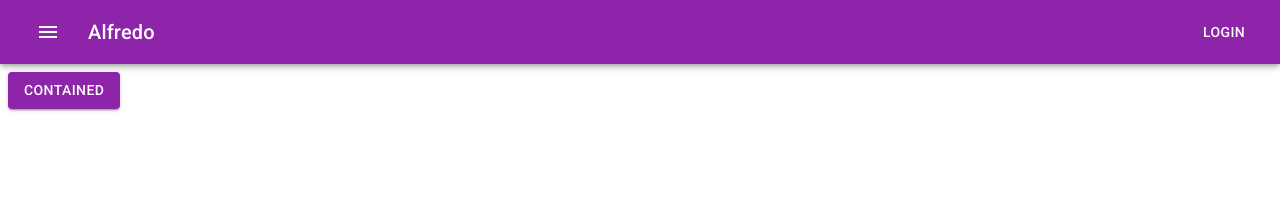
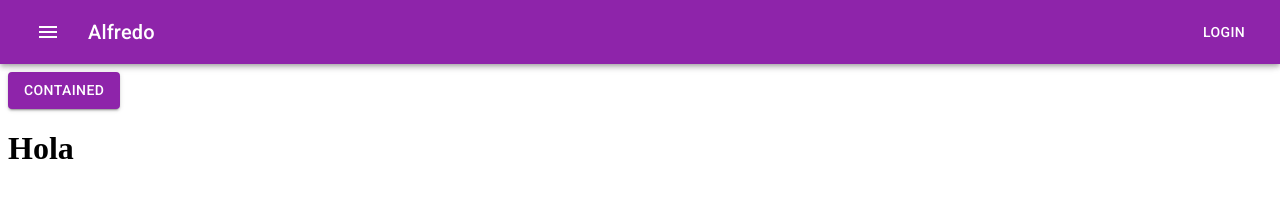
Before and after one commit to alfredomtzg/React-and-Material-UI, a React (Create React App) app: page / in a window 1280 px wide. Shown: the top 220 px of the page. Built offline with nearby package versions, Linux system fonts and the light colour scheme.

Commit message:
Agree Listas.jsx and sources

```diff
--- a/src/TemaGlobal.jsx
+++ b/src/TemaGlobal.jsx
@@ -3,6 +3,7 @@ import Button from '@material-ui/core/Button'
 import { MuiThemeProvider } from '@material-ui/core/styles'
 import theme from './temaConfig'
 import Navbar from './components/Navbar'
+import Listas from './components/Listas'
 
 function TemaGlobal() {
     return(
@@ -11,6 +12,7 @@ function TemaGlobal() {
             <Button variant="contained" color="primary">
                 contained
             </Button>
+            <Listas/>
         </MuiThemeProvider>
     )
 }
--- /dev/null
+++ b/src/components/Listas.jsx
@@ -0,0 +1,21 @@
+import React from 'react'
+import {
+    List,
+    ListItem,
+    ListItemIcon,
+    ListItemText,
+    Divider,
+} from '@material-ui/core'
+import SportsEsportsIcon from '@material-ui/icons/SportsEsports';
+import ShoppingCartIcon from '@material-ui/icons/ShoppingCart';
+
+
+const Listas = () => {
+    return(
+        <div>
+            <h1>Hola</h1>
+        </div>
+    )
+}
+
+export default Listas;
```
